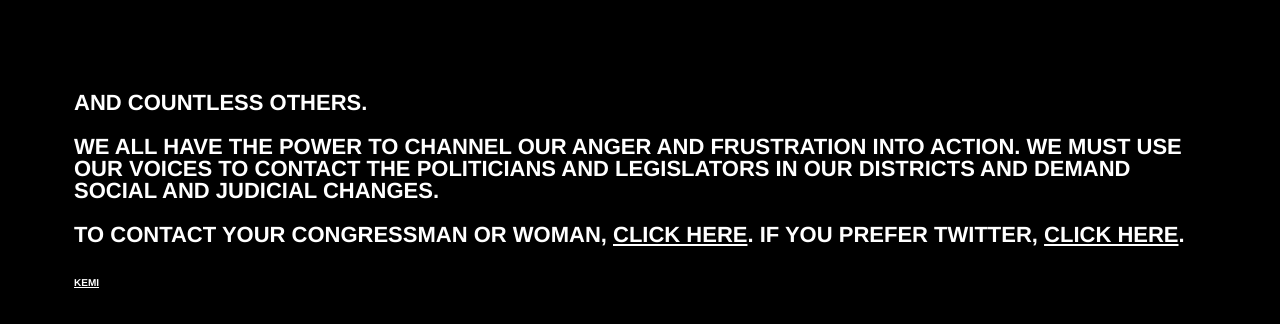
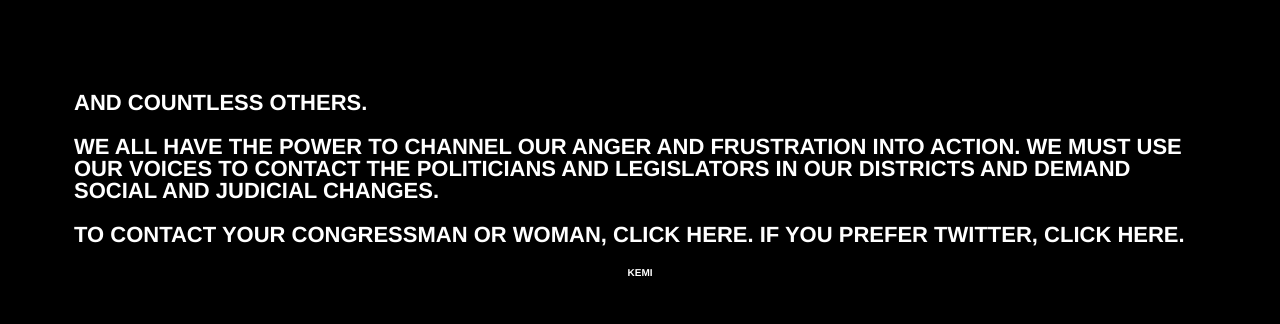
Before and after one commit to fadelakin/rtn, a plain HTML site: page index.html in a window 1280 px wide. Drawn offline with nearby package versions, Linux system fonts and the light colour scheme; no server answers.

Commit message:
center kemi link and remove overflow

```diff
--- a/css/rtn.css
+++ b/css/rtn.css
@@ -11,6 +11,7 @@ NAMES
 body {
     background-color: rgb(0, 0, 0);
     line-height: 1;
+    overflow-x: hidden;
 }
 
 p {
@@ -23,7 +24,7 @@ p {
 
 a {
   color: #fff;
-  border-bottom: 1px solid transparent;
+  text-decoration: none;
   font-family: 'Helvetica Neue', Helvetica, Arial, sans-serif;
 }
 
@@ -33,4 +34,6 @@ a {
 
 .kemi {
     font-size: 10px;
+    display: block;
+    text-align: center;
 }
```
